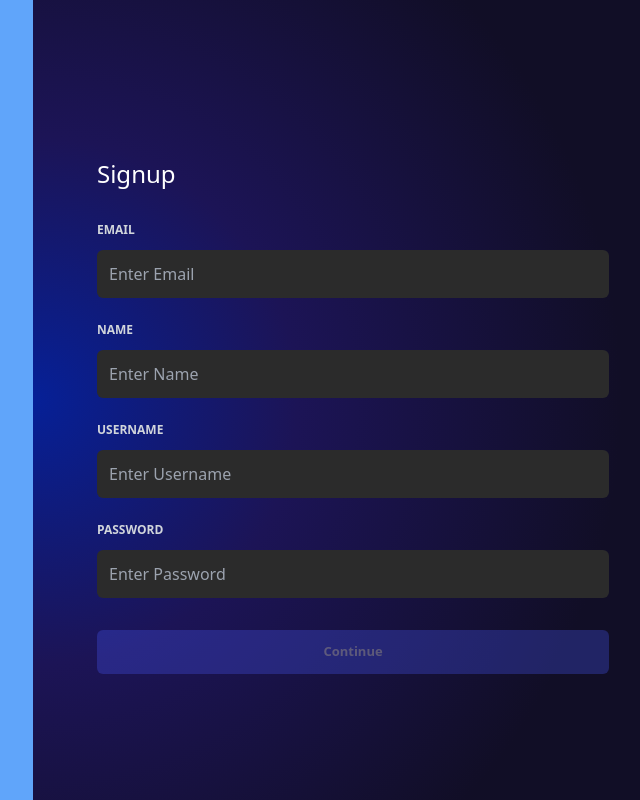
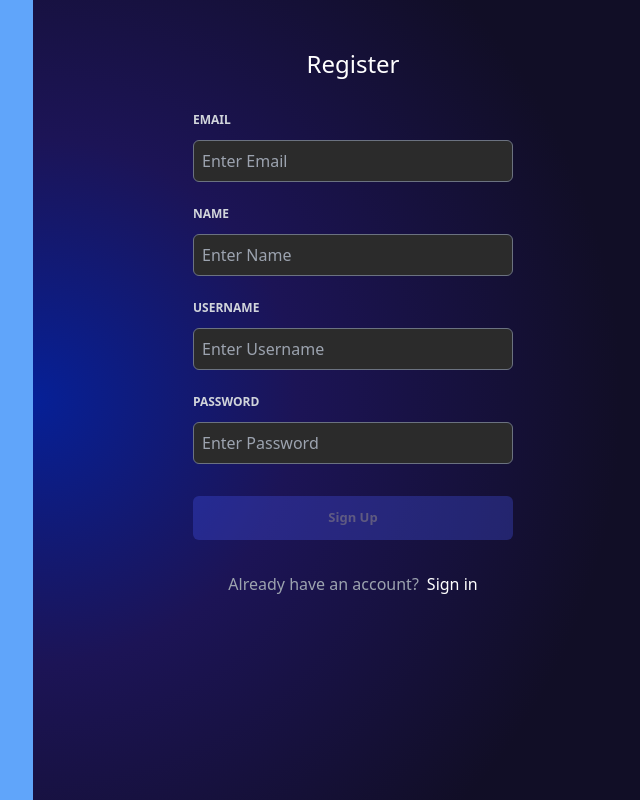
Before and after one commit to aminnicevic04/Hackathon-App, a Next.js app: page /signup in a window 1280 px wide. Shown: the whole page, without its empty margins (607-1247 px from the left). Built offline with nearby package versions, Linux system fonts and the light colour scheme; no server answers.

Commit message:
signin form

```diff
--- a/app/(auth)/signup/page.js
+++ b/app/(auth)/signup/page.js
@@ -1,5 +1,5 @@
 import { getServerSession } from "next-auth";
-import { redirect } from "next/navigation";
+// import { redirect } from "next/navigation";
 import { authOptions } from "../../../lib/session";
 import SignupForm from "../../../components/auth/signup/SignupForm";
 
@@ -9,9 +9,9 @@ const SignupPage = async () => {
   // if (session) redirect("/");
 
   return (
-    <section className="flex h-screen overflow-x-hidden">
+    <section className="lg:flex h-screen overflow-x-hidden">
       <div className="basis-1/2 bg-blue-400 grow"></div>
-      <div className="basis-[40em] flex justify-center items-center p-16">
+      <div className="basis-[40em] flex justify-center p-4">
         <SignupForm />
       </div>
     </section>
--- a/app/(dashboard)/layout.js
+++ b/app/(dashboard)/layout.js
@@ -1,5 +1,5 @@
 import { Inter } from "next/font/google";
-import "../globals.css";
+import "../globalsSignup.css";
 import "react-toastify/dist/ReactToastify.css";
 import Sidebar from "../../components/shared/navigation/Sidebar";
 
--- a/components/auth/signup/SignupForm.js
+++ b/components/auth/signup/SignupForm.js
@@ -7,6 +7,7 @@ import useForm from "../../../lib/hooks/useForm";
 import { VALIDATOR_EMAIL, VALIDATOR_MINLENGTH } from "../../../lib/validation";
 import { useRouter } from "next/navigation";
 import { ToastContainer, toast } from "react-toastify";
+import Link from "next/link";
 
 const SignupForm = () => {
   const { formState, inputChangeHandler } = useForm(
@@ -57,18 +58,19 @@ const SignupForm = () => {
   }
 
   return (
-    <div className="flex flex-col w-full gap-8">
+    <div className="flex flex-col gap-8">
       <ToastContainer />
       <div>
         <div>
-          <h2 className="section_title_smaller text-white">Signup</h2>
+          <h2 className="section_title_smaller text-white text-center">
+            Register
+          </h2>
         </div>
         <div>
           <p></p>
         </div>
       </div>
-      <form className="flex flex-col gap-8 w-full" onSubmit={signupAction}>
-        {/* <ToastContainer /> */}
+      <form className="flex flex-col gap-8 w-80 " onSubmit={signupAction}>
         <div className="flex flex-col gap-6">
           <Input
             elementType={"input"}
@@ -101,7 +103,7 @@ const SignupForm = () => {
             validators={[VALIDATOR_MINLENGTH(3)]}
             onInputChange={inputChangeHandler}
             initialValidity={false}
-            helperText="Please enter a valid username."
+            helperText="Please enter a valid username"
           />
           <Input
             elementType={"input"}
@@ -117,10 +119,16 @@ const SignupForm = () => {
         </div>
         <div>
           <Button variant="primary" type="submit" disabled={!formState.isValid}>
-            Continue
+            Sign Up
           </Button>
         </div>
       </form>
+      <div className="flex gap-2 justify-center">
+        <p className="text-gray-400 text-center">Already have an account?</p>
+        <Link href="/login" className="text-white">
+          Sign in
+        </Link>
+      </div>
     </div>
   );
 };
--- a/components/shared/form/Input.js
+++ b/components/shared/form/Input.js
@@ -81,7 +81,7 @@ const Input = ({
         placeholder={placeholder}
         type={type}
         defaultValue={value}
-        className={`p-3 rounded-md bg-[#2b2b2b] text-white  ${
+        className={`p-2 bg-[#2b2b2b] text-white border border-solid border-gray-500 rounded-md  ${
           !state.isValid && state.isTouched && "border border-red-600"
         }`}
         onChange={changeHandler}
```
